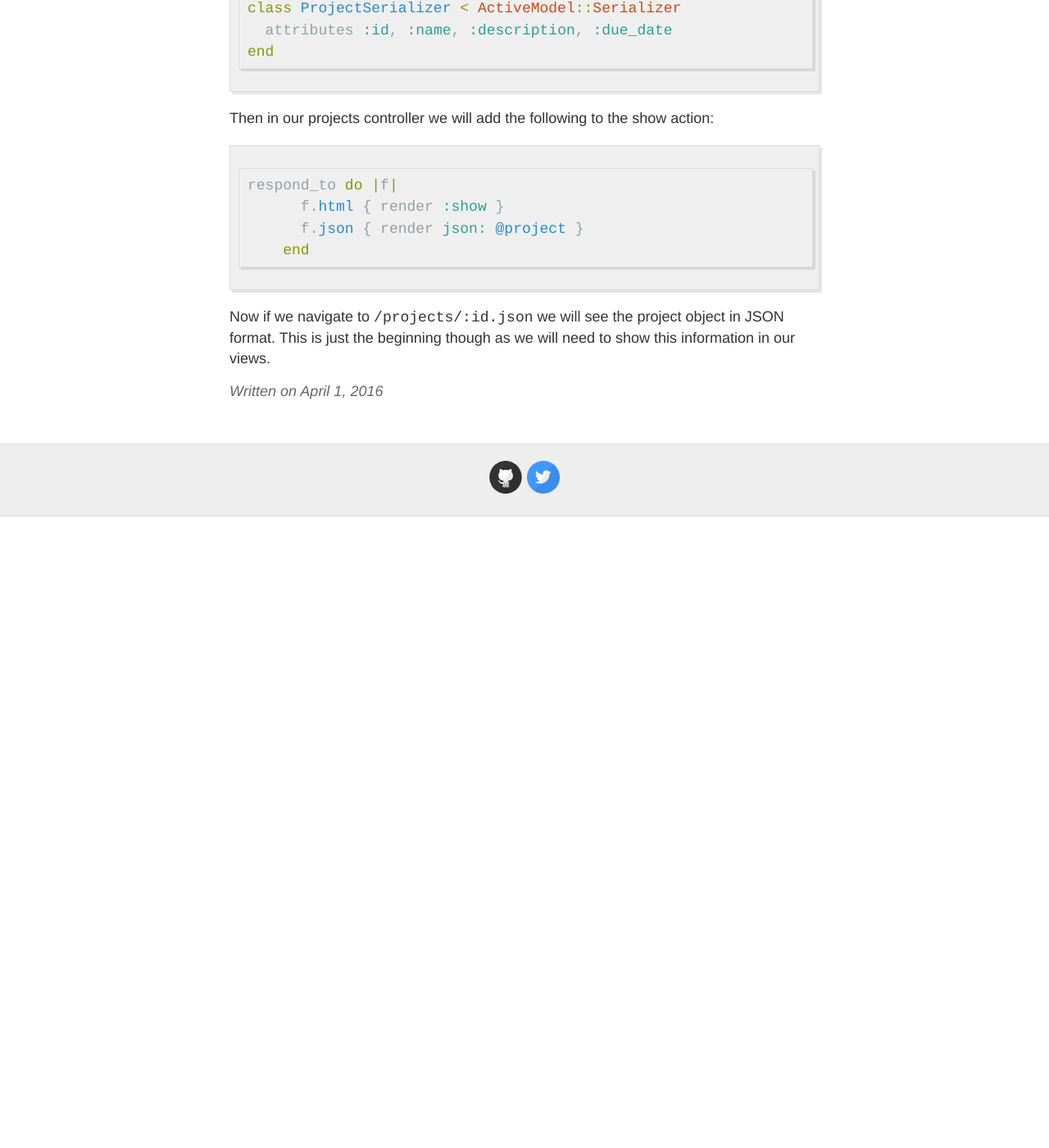
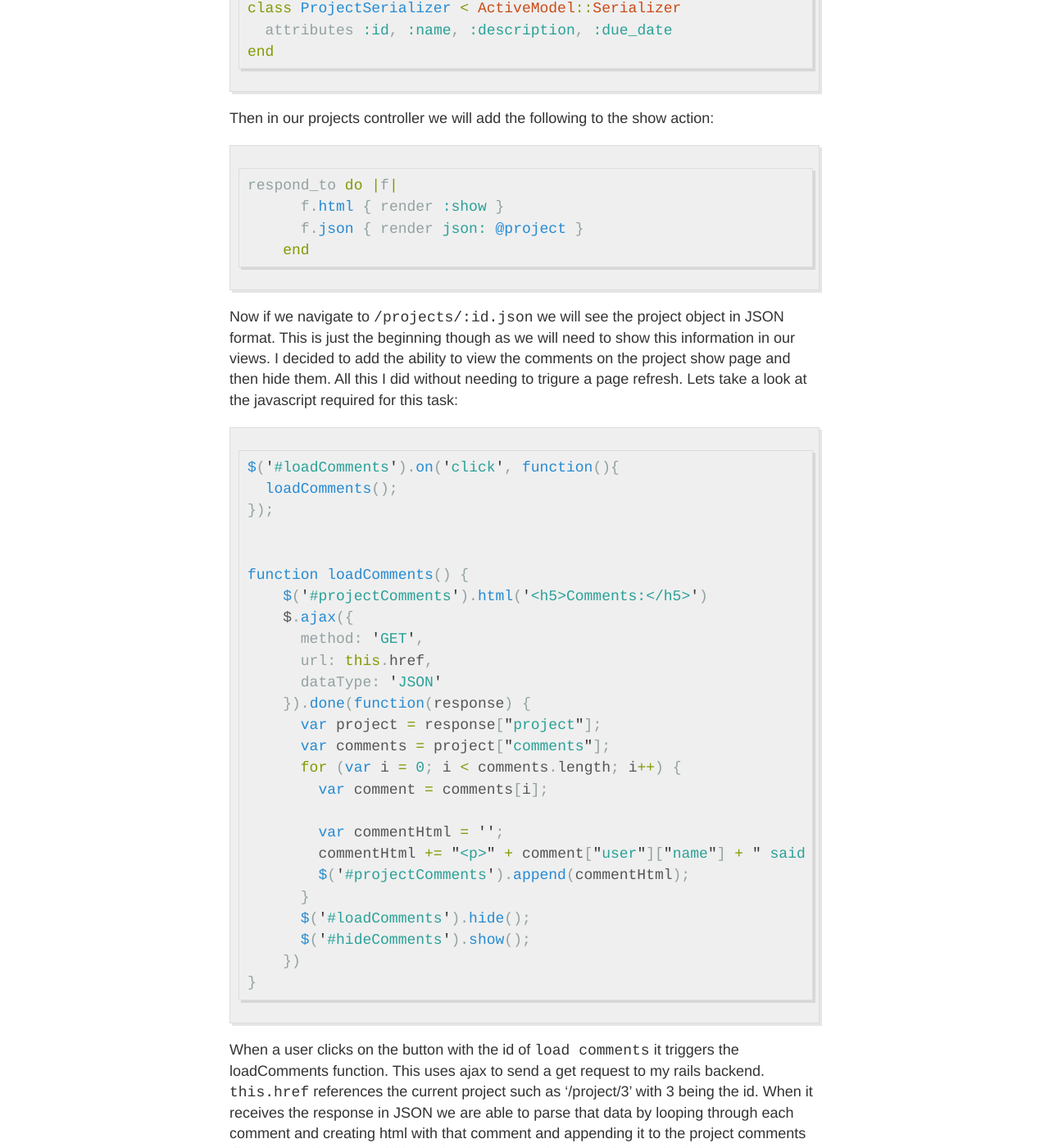
Before and after one commit to tuckerbohman5/tuckerbohman5.github.io, a Jekyll site: the page built from _posts/2016-4-1-Adding-JQuery-To-My-Rails-Application.md, in a window 1280 px wide and 1400 px high, scrolled down 772 px. Shown: the whole window at 82% size. Built offline with Jekyll 4.4.1, drawn with Linux system fonts in a browser that asks for light colours; before the commit the page ends 1402 px from its top, so only the background shows below that; some of the changed text lies outside the part shown.

Commit message:
wrote about comment functionality

````diff
--- a/_posts/2016-4-1-Adding-JQuery-To-My-Rails-Application.md
+++ b/_posts/2016-4-1-Adding-JQuery-To-My-Rails-Application.md
@@ -29,4 +29,45 @@ respond_to do |f|
     end
 ```
 
-Now if we navigate to `/projects/:id.json` we will see the project object in JSON format. This is just the beginning though as we will need to show this information in our views.
+Now if we navigate to `/projects/:id.json` we will see the project object in JSON format. This is just the beginning though as we will need to show this information in our views. I decided to add the ability to view the comments on the project show page and then hide them. All this I did without needing to trigure a page refresh. Lets take a look at the javascript required for this task:
+
+```javascript
+$('#loadComments').on('click', function(){
+  loadComments();
+});
+
+
+function loadComments() {
+    $('#projectComments').html('<h5>Comments:</h5>')
+    $.ajax({
+      method: 'GET',
+      url: this.href,
+      dataType: 'JSON'
+    }).done(function(response) {
+      var project = response["project"];
+      var comments = project["comments"];
+      for (var i = 0; i < comments.length; i++) {
+        var comment = comments[i];
+
+        var commentHtml = '';
+        commentHtml += "<p>" + comment["user"]["name"] + " said " + comment["content"] + "</p>";
+        $('#projectComments').append(commentHtml);
+      }
+      $('#loadComments').hide();
+      $('#hideComments').show();
+    })
+}
+```
+
+When a user clicks on the button with the id of `load comments` it triggers the loadComments function. This uses ajax to send a get request to my rails backend. `this.href` references the current project such as '/project/3' with 3 being the id. When it receives the response in JSON we are able to parse that data by looping through each comment and creating html with that comment and appending it to the project comments div. I then make sure to hide the load comments button and show the hide comments button. I have the hide comments button hidden when the page loads:
+
+```javascript
+$(document).ready(
+   function()
+   {
+     $('#hideComments').hide();
+   }
+);
+```
+
+Another feature I added was the ability to load the description of a project on the home page with a `more info` button.
````
